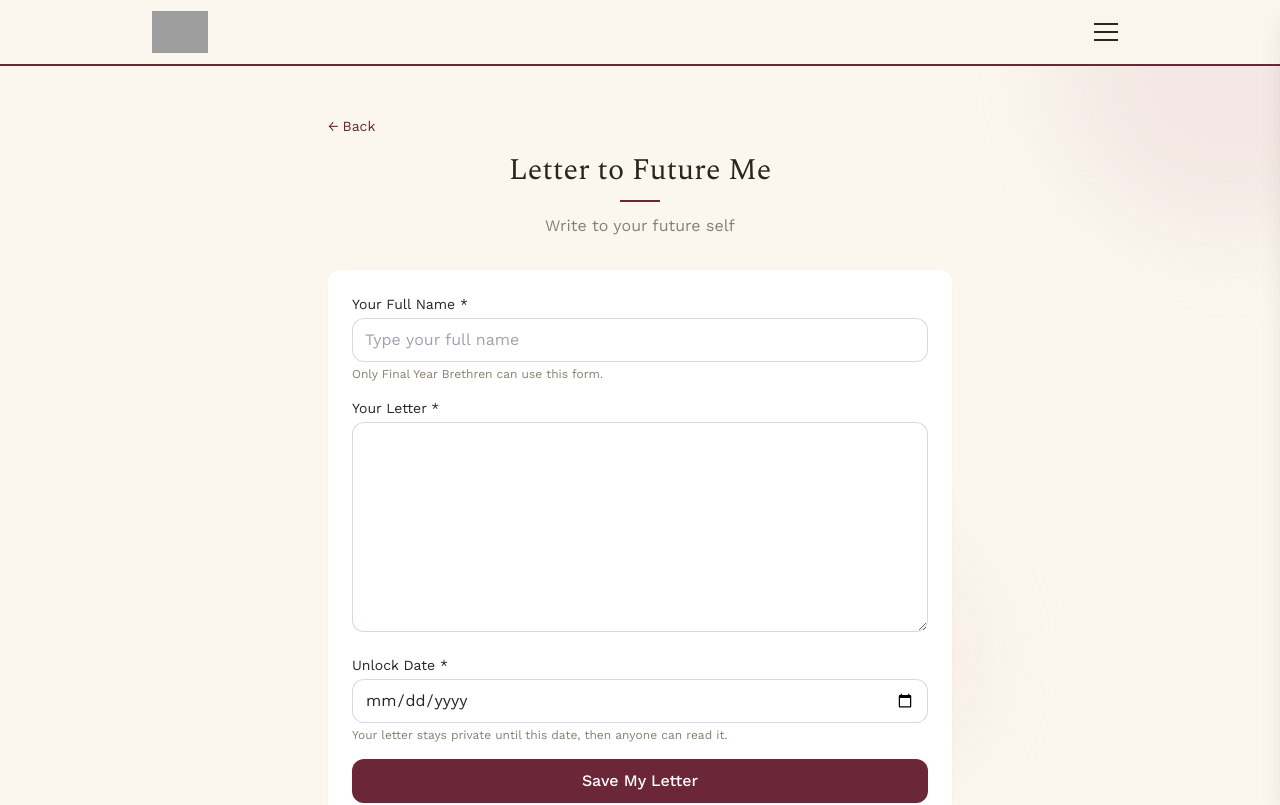
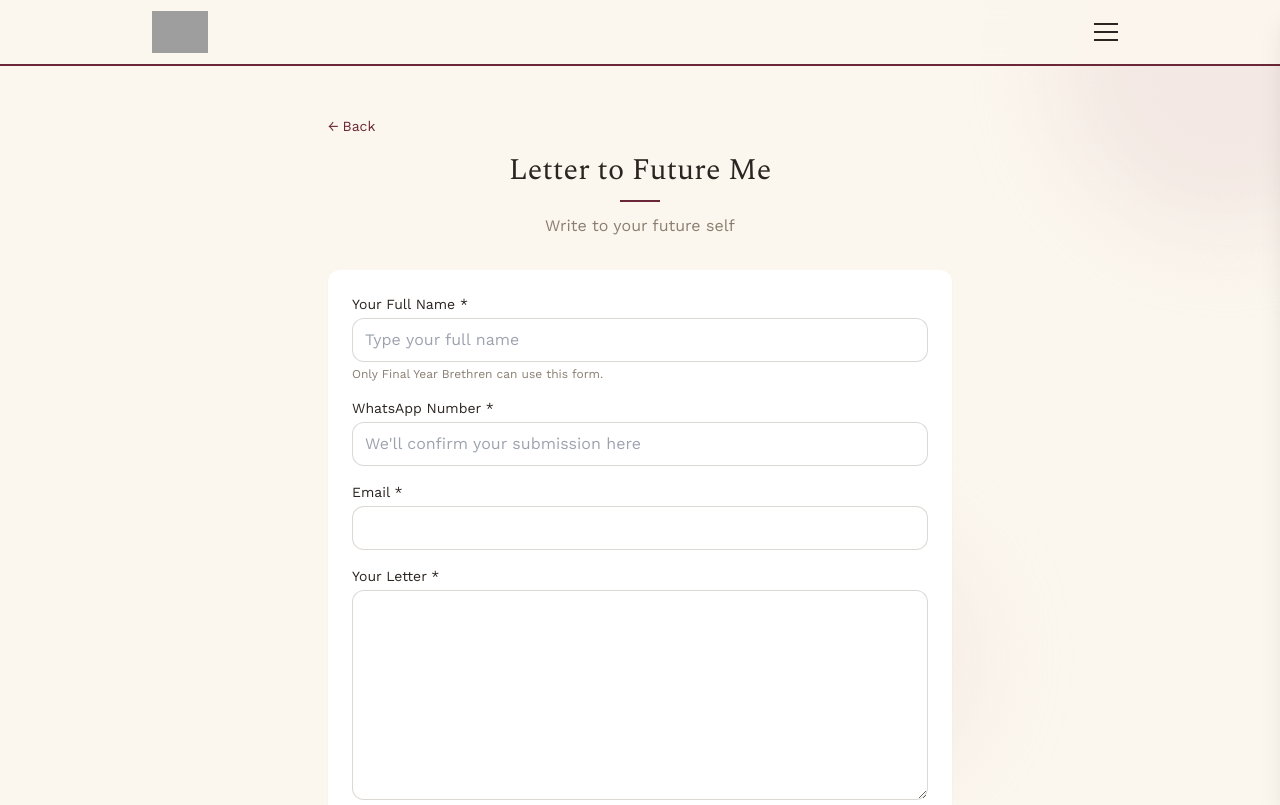
Before and after one commit to ImperioKDB/legacy-book, a Next.js app: page /letters in a window 1280 px wide. Shown: the top 805 px of the page. Built offline with nearby package versions, Linux system fonts and the light colour scheme; grey boxes are pictures that could not be loaded.

Commit message:
Day 7: LetterForm collects contact info

```diff
--- a/components/LetterForm.tsx
+++ b/components/LetterForm.tsx
@@ -4,6 +4,8 @@ import { useState } from "react";
 
 export function LetterForm() {
   const [fullName, setFullName] = useState("");
+  const [contactNumber, setContactNumber] = useState("");
+  const [email, setEmail] = useState("");
   const [letterText, setLetterText] = useState("");
   const [unlockDate, setUnlockDate] = useState("");
   const [status, setStatus] = useState<"idle" | "saving" | "done" | "error">("idle");
@@ -23,6 +25,8 @@ export function LetterForm() {
         full_name: fullName,
         letter_text: letterText,
         unlock_date: unlockDate,
+        contact_number: contactNumber,
+        email,
       }),
     });
 
@@ -38,8 +42,9 @@ export function LetterForm() {
   if (status === "done") {
     return (
       <div className="bg-surface rounded-card shadow-sm p-6 text-center">
-        <p className="font-body text-ink">
-          Your letter has been saved. It will unlock on the date you chose.
+        <p className="font-body text-ink mb-1">Your letter has been received.</p>
+        <p className="font-body text-sm text-muted">
+          We'll reach out to confirm on WhatsApp before it's officially saved.
         </p>
       </div>
     );
@@ -59,6 +64,29 @@ export function LetterForm() {
         <p className="font-body text-xs text-muted mt-1">
           Only Final Year Brethren can use this form.
         </p>
+      </div>
+
+      <div>
+        <label className="block font-body text-sm text-ink mb-1">WhatsApp Number *</label>
+        <input
+          required
+          type="tel"
+          value={contactNumber}
+          onChange={(e) => setContactNumber(e.target.value)}
+          placeholder="We'll confirm your submission here"
+          className="w-full min-h-[44px] px-3 rounded-card border border-muted/30 font-body"
+        />
+      </div>
+
+      <div>
+        <label className="block font-body text-sm text-ink mb-1">Email *</label>
+        <input
+          required
+          type="email"
+          value={email}
+          onChange={(e) => setEmail(e.target.value)}
+          className="w-full min-h-[44px] px-3 rounded-card border border-muted/30 font-body"
+        />
       </div>
 
       <div>
@@ -83,9 +111,13 @@ export function LetterForm() {
           className="w-full min-h-[44px] px-3 rounded-card border border-muted/30 font-body"
         />
         <p className="font-body text-xs text-muted mt-1">
-          Your letter stays private until this date, then anyone can read it.
+          Once confirmed, your letter stays private until this date.
         </p>
       </div>
+
+      <p className="font-body text-xs text-muted bg-accent-soft/40 rounded-card p-3">
+        We'll confirm this submission with you directly on WhatsApp before it's saved. Nobody else can read your letter — even our admin team only sees your name and contact details, never the letter itself.
+      </p>
 
       {status === "error" && (
         <div className="bg-red-50 border border-red-200 rounded-card p-3">
@@ -98,7 +130,7 @@ export function LetterForm() {
         disabled={status === "saving"}
         className="btn-primary w-full disabled:active:scale-100"
       >
-        {status === "saving" ? "Saving..." : "Save My Letter"}
+        {status === "saving" ? "Submitting..." : "Submit for Confirmation"}
       </button>
     </form>
   );
```
